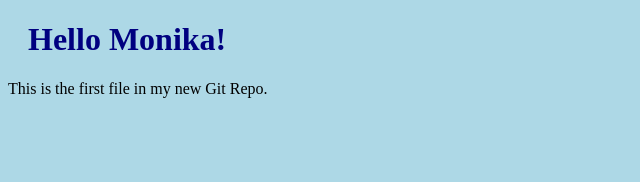
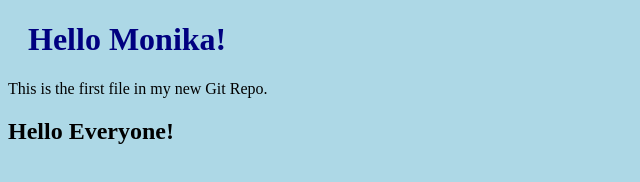
Before and after one commit to monika-rana-010/firstGitRepo, a plain HTML site: page index.html in a window 1280 px wide. Shown: the whole page, without its empty margins (0-640 px from the left). Drawn offline with Linux system fonts and the light colour scheme.

Commit message:
Updated index.html
added one more line

```diff
--- a/index.html
+++ b/index.html
@@ -8,6 +8,6 @@
 
 <h1>Hello Monika!</h1>
 <p>This is the first file in my new Git Repo.</p>
-
+<h2>Hello Everyone!</h2>
 </body>
 </html>
```
